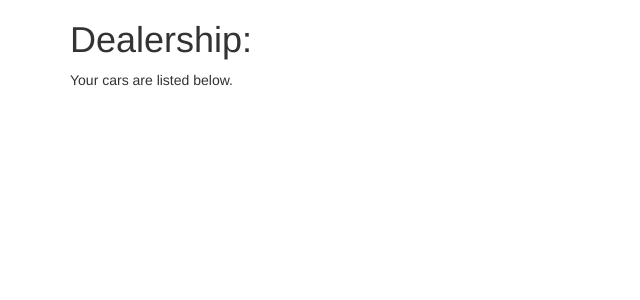
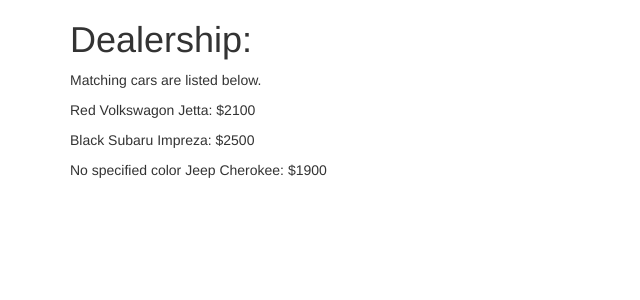
Before and after one commit to atrotter0/php-basics-phase2, a PHP site: page /results.php in a window 1280 px wide. Shown: the top 300 px of the page, without its empty margins (0-640 px from the left). Run offline with PHP 8.4, Linux system fonts and the light colour scheme.

Commit message:
Add color, getter, displayCar and buildCars functionality

```diff
--- a/oop/index.php
+++ b/oop/index.php
@@ -12,10 +12,10 @@
       <h1>Dealership:</h1>
       <p>Fill out the form to search for a car by price.</p>
       <div class="form-group">
-        <label for="price"></label>
+        <label for="price">Price:</label>
         <input type="number" name="price" class="form-control">
       </div>
-      <button type="submit" class="btn btn-lg btn-primary"></button>
+      <button type="submit" class="btn btn-lg btn-primary">Find Cars</button>
     </form>
   </div>
 </body>
--- a/oop/results.php
+++ b/oop/results.php
@@ -5,13 +5,15 @@
     private $model;
     private $miles;
     private $price;
+    private $color;
 
-    public function __construct($make, $model, $miles, $price)
+    public function __construct($make, $model, $miles, $price, $color = "No specified color")
     {
       $this->make = $make;
       $this->model = $model;
       $this->miles = $miles;
       $this->price = $price;
+      $this->color = $color;
     }
 
     public function getMake()
@@ -33,20 +35,37 @@
     {
       return $this->price;
     }
+
+    public function getColor()
+    {
+      return $this->color;
+    }
+
+    public function displayCar()
+    {
+      echo "<p>" . $this->getColor() . " " . $this->getMake() . " " . $this->getModel() .
+        ": $" . $this->getPrice();
+    }
   }
 
   function buildCars()
   {
     $cars_holder = array();
-    array_push($cars_holder, );
+    $car1 = new Car("Volkswagon", "Jetta", 131000, 2100, "Red");
+    $car2 = new Car("Subaru", "Impreza", 182000, 2500, "Black");
+    $car3 = new Car("Jeep", "Cherokee", 194000, 1900);
+    array_push($cars_holder, $car1, $car2, $car3);
+    return $cars_holder;
   }
 
-  function printArray($array)
+  function printCars($cars_list)
   {
-    foreach ($array as $element) {
-      echo "<li>" . $element . "</li>";
+    foreach ($cars_list as $car) {
+      $car->displayCar();
     }
   }
+
+  $cars_array = buildCars();
 ?>
 
 <!DOCTYPE html>
@@ -60,10 +79,8 @@
 <body>
   <div class="container">
     <h1>Dealership:</h1>
-    <p>Your cars are listed below.</p>
-    <ul>
-
-    </ul>
+    <p>Matching cars are listed below.</p>
+    <?php printCars($cars_array); ?>
   </div>
 </body>
 </html>
```
